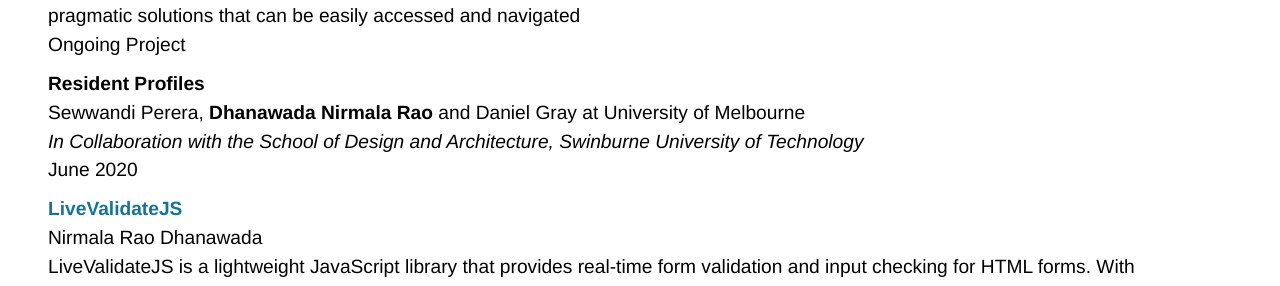
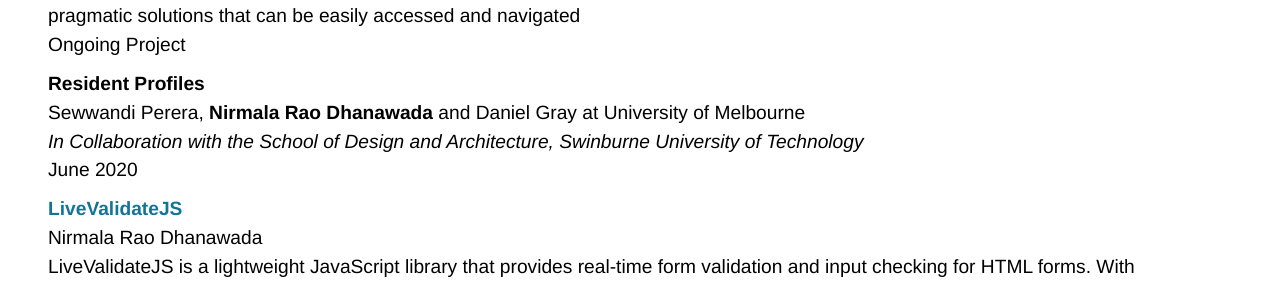
Before and after one commit to thedhanawada/me, a Jekyll site: the page built from index.md, in a window 1280 px wide and 900 px high, scrolled down 3299 px. Shown: the part 216-502 px from the top of the window. Built offline with Jekyll 4.4.1, drawn with Linux system fonts in a browser that asks for light colours; nearby versions of some CDN libraries.

```diff
--- a/index.md
+++ b/index.md
@@ -171,7 +171,7 @@ The JMO Companion App is a practical and accessible resource designed to address
 <br>Ongoing Project<br>
 
 ### **Resident Profiles**
-Sewwandi Perera, **Dhanawada Nirmala Rao** and Daniel Gray at University of Melbourne<br>
+Sewwandi Perera, **Nirmala Rao Dhanawada** and Daniel Gray at University of Melbourne<br>
 _In Collaboration with the School of Design and Architecture, Swinburne University of Technology_
 <br>June 2020<br>
 
```
